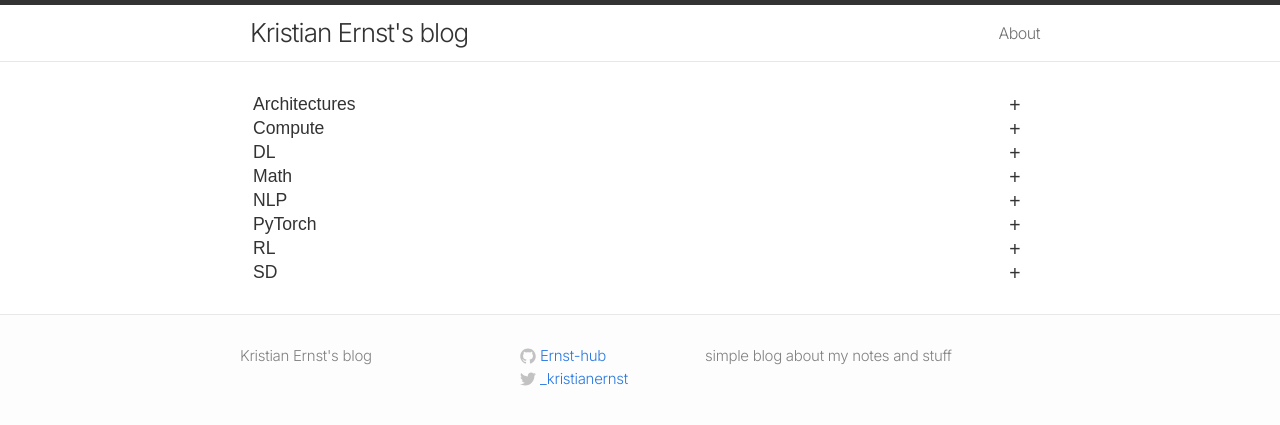
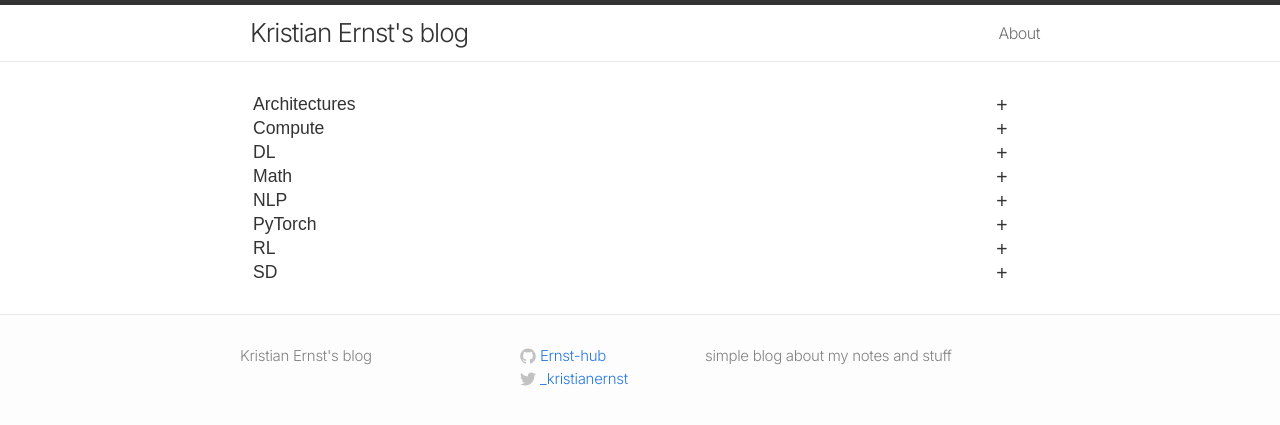
Before and after one commit to kristianernst/kristianernst.github.io, a Jekyll site: the page built from index.html, in a window 1280 px wide. Shown: the top 425 px of the page. Built offline with Jekyll 4.4.1, drawn with Linux system fonts in a browser that asks for light colours.

Commit message:
updated math

```diff
--- a/css/main.css
+++ b/css/main.css
@@ -483,6 +483,7 @@
   color: #333; /* Match the text color to your site's style */
   cursor: pointer;
   padding-left: 13px; /* Reduce padding */
+  padding-right: 13px; /* Reduce padding */
   position: relative;
   width: 100%;
   border: none;
@@ -507,6 +508,7 @@
   font-size: 1.1em; /* Keep the plus sign proportional */
   margin-right: 1em; /* Ensure space on the right */
   padding-left: 13px; /* Reduce padding */
+  padding-right: 13px; /* Reduce padding */
 }
 
 .collapsible.active:after {
@@ -518,10 +520,12 @@
   overflow: hidden;
   transition: max-height 0.15s ease-out;
   padding-left: 13px; /* Reduce padding */
+  padding-right: 13px; /* Reduce padding */
 }
 
 .collapsible.active + .content {
   max-height: 250px; /* Adjust this value based on the actual height of your notes */
   overflow: auto; /* Allows scrolling if the content is taller than the max-height */
   padding-left: 13px; /* Reduce padding */
+  padding-right: 13px; /* Reduce padding */
 }
```
